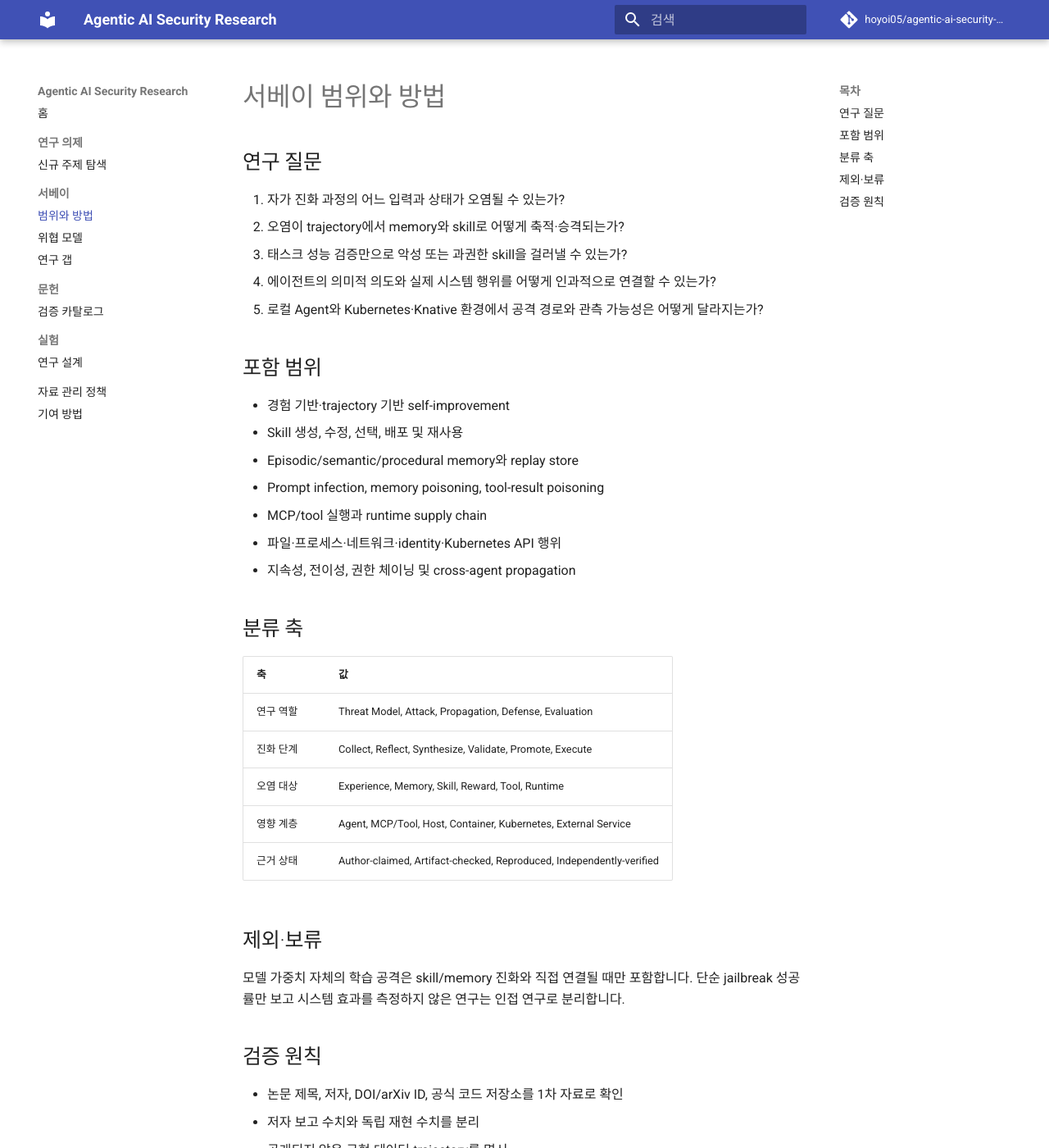
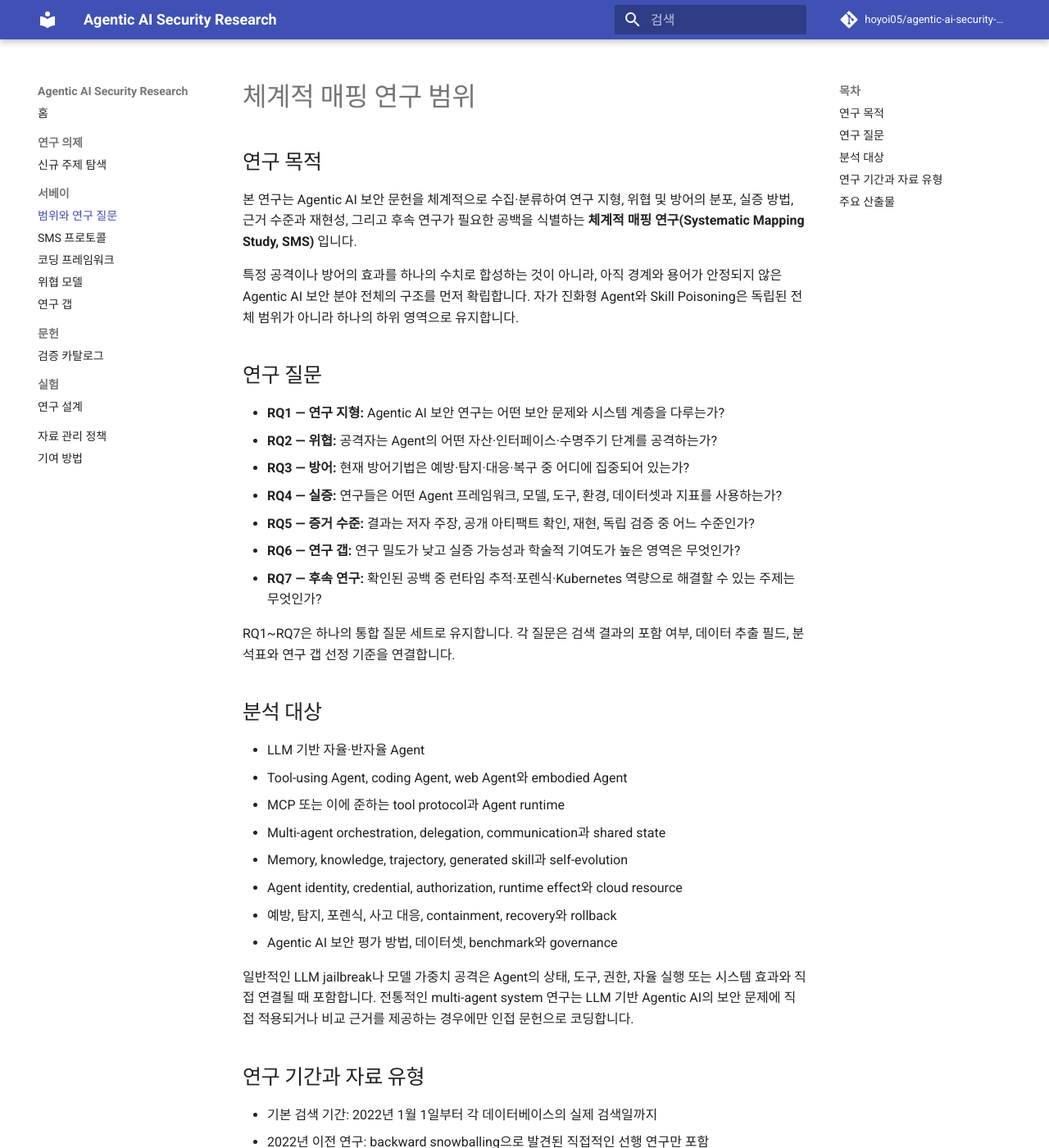
Before and after one commit to hoyoi05/agentic-ai-security-research, an MkDocs documentation site: the page built from docs/survey/scope.md, in a window 1280 px wide and 1400 px high. Shown: the whole window at 82% size. Built offline with MkDocs 1.6.1 and Material for MkDocs 9.7.7, drawn with Linux system fonts in a browser that asks for light colours; comment, search, counter and statistics services are not loaded; some of the changed text lies outside the part shown.

Commit message:
research: establish Agentic AI security mapping protocol

```diff
--- a/docs/survey/scope.md
+++ b/docs/survey/scope.md
@@ -1,40 +1,52 @@
-# 서베이 범위와 방법
+# 체계적 매핑 연구 범위
+
+## 연구 목적
+
+본 연구는 Agentic AI 보안 문헌을 체계적으로 수집·분류하여 연구 지형, 위협 및 방어의 분포, 실증 방법, 근거 수준과 재현성, 그리고 후속 연구가 필요한 공백을 식별하는 **체계적 매핑 연구(Systematic Mapping Study, SMS)** 입니다.
+
+특정 공격이나 방어의 효과를 하나의 수치로 합성하는 것이 아니라, 아직 경계와 용어가 안정되지 않은 Agentic AI 보안 분야 전체의 구조를 먼저 확립합니다. 자가 진화형 Agent와 Skill Poisoning은 독립된 전체 범위가 아니라 하나의 하위 영역으로 유지합니다.
 
 ## 연구 질문
 
-1. 자가 진화 과정의 어느 입력과 상태가 오염될 수 있는가?
-2. 오염이 trajectory에서 memory와 skill로 어떻게 축적·승격되는가?
-3. 태스크 성능 검증만으로 악성 또는 과권한 skill을 걸러낼 수 있는가?
-4. 에이전트의 의미적 의도와 실제 시스템 행위를 어떻게 인과적으로 연결할 수 있는가?
-5. 로컬 Agent와 Kubernetes·Knative 환경에서 공격 경로와 관측 가능성은 어떻게 달라지는가?
+- **RQ1 — 연구 지형:** Agentic AI 보안 연구는 어떤 보안 문제와 시스템 계층을 다루는가?
+- **RQ2 — 위협:** 공격자는 Agent의 어떤 자산·인터페이스·수명주기 단계를 공격하는가?
+- **RQ3 — 방어:** 현재 방어기법은 예방·탐지·대응·복구 중 어디에 집중되어 있는가?
+- **RQ4 — 실증:** 연구들은 어떤 Agent 프레임워크, 모델, 도구, 환경, 데이터셋과 지표를 사용하는가?
+- **RQ5 — 증거 수준:** 결과는 저자 주장, 공개 아티팩트 확인, 재현, 독립 검증 중 어느 수준인가?
+- **RQ6 — 연구 갭:** 연구 밀도가 낮고 실증 가능성과 학술적 기여도가 높은 영역은 무엇인가?
+- **RQ7 — 후속 연구:** 확인된 공백 중 런타임 추적·포렌식·Kubernetes 역량으로 해결할 수 있는 주제는 무엇인가?
 
-## 포함 범위
+RQ1~RQ7은 하나의 통합 질문 세트로 유지합니다. 각 질문은 검색 결과의 포함 여부, 데이터 추출 필드, 분석표와 연구 갭 선정 기준을 연결합니다.
 
-- 경험 기반·trajectory 기반 self-improvement
-- Skill 생성, 수정, 선택, 배포 및 재사용
-- Episodic/semantic/procedural memory와 replay store
-- Prompt infection, memory poisoning, tool-result poisoning
-- MCP/tool 실행과 runtime supply chain
-- 파일·프로세스·네트워크·identity·Kubernetes API 행위
-- 지속성, 전이성, 권한 체이닝 및 cross-agent propagation
+## 분석 대상
 
-## 분류 축
+- LLM 기반 자율·반자율 Agent
+- Tool-using Agent, coding Agent, web Agent와 embodied Agent
+- MCP 또는 이에 준하는 tool protocol과 Agent runtime
+- Multi-agent orchestration, delegation, communication과 shared state
+- Memory, knowledge, trajectory, generated skill과 self-evolution
+- Agent identity, credential, authorization, runtime effect와 cloud resource
+- 예방, 탐지, 포렌식, 사고 대응, containment, recovery와 rollback
+- Agentic AI 보안 평가 방법, 데이터셋, benchmark와 governance
 
-| 축 | 값 |
-|---|---|
-| 연구 역할 | Threat Model, Attack, Propagation, Defense, Evaluation |
-| 진화 단계 | Collect, Reflect, Synthesize, Validate, Promote, Execute |
-| 오염 대상 | Experience, Memory, Skill, Reward, Tool, Runtime |
-| 영향 계층 | Agent, MCP/Tool, Host, Container, Kubernetes, External Service |
-| 근거 상태 | Author-claimed, Artifact-checked, Reproduced, Independently-verified |
+일반적인 LLM jailbreak나 모델 가중치 공격은 Agent의 상태, 도구, 권한, 자율 실행 또는 시스템 효과와 직접 연결될 때 포함합니다. 전통적인 multi-agent system 연구는 LLM 기반 Agentic AI의 보안 문제에 직접 적용되거나 비교 근거를 제공하는 경우에만 인접 문헌으로 코딩합니다.
 
-## 제외·보류
+## 연구 기간과 자료 유형
 
-모델 가중치 자체의 학습 공격은 skill/memory 진화와 직접 연결될 때만 포함합니다. 단순 jailbreak 성공률만 보고 시스템 효과를 측정하지 않은 연구는 인접 연구로 분리합니다.
+- 기본 검색 기간: 2022년 1월 1일부터 각 데이터베이스의 실제 검색일까지
+- 2022년 이전 연구: backward snowballing으로 발견된 직접적인 선행 연구만 포함
+- 학술 문헌: peer-reviewed 논문, conference paper, journal article, 체계적 review
+- 조기 연구: arXiv 등 preprint를 별도 publication type으로 포함
+- 보충 자료: 공식 표준, 정부·산업기관 보고서, 공식 보안 taxonomy
+- 블로그·뉴스·마케팅 문서는 사건 또는 실무 동향의 보조 근거로만 관리
 
-## 검증 원칙
+## 주요 산출물
 
-- 논문 제목, 저자, DOI/arXiv ID, 공식 코드 저장소를 1차 자료로 확인
-- 저자 보고 수치와 독립 재현 수치를 분리
-- 공개되지 않은 구현·데이터·trajectory를 명시
-- PDF 원문은 재배포 허가가 확인된 경우에만 저장하고, 기본적으로 공식 링크와 자체 요약만 보관
+- 데이터베이스별 검색식과 검색 로그
+- 중복 제거 및 제목·초록·전문 스크리닝 기록
+- 포함 문헌의 구조화된 코딩 데이터
+- Agentic AI 보안 taxonomy와 evidence map
+- 연구 밀도·평가 성숙도·재현성 분석
+- 근거 기반 연구 갭과 후속 실증 연구 우선순위
+
+세부 검색·스크리닝 절차는 [SMS 프로토콜](protocol.md), 코딩 값과 판정 규칙은 [코딩 프레임워크](coding-framework.md)를 따릅니다.
--- a/mkdocs.yml
+++ b/mkdocs.yml
@@ -24,7 +24,9 @@ nav:
   - 연구 의제:
       - 신규 주제 탐색: research/topic-exploration.md
   - 서베이:
-      - 범위와 방법: survey/scope.md
+      - 범위와 연구 질문: survey/scope.md
+      - SMS 프로토콜: survey/protocol.md
+      - 코딩 프레임워크: survey/coding-framework.md
       - 위협 모델: survey/threat-model.md
       - 연구 갭: survey/research-gaps.md
   - 문헌:
```
Also changed, not shown: README.md (+14 -12 lines), docs/survey/coding-framework.md (added, +109 -0 lines), docs/survey/protocol.md (added, +124 -0 lines), 2 other files.
